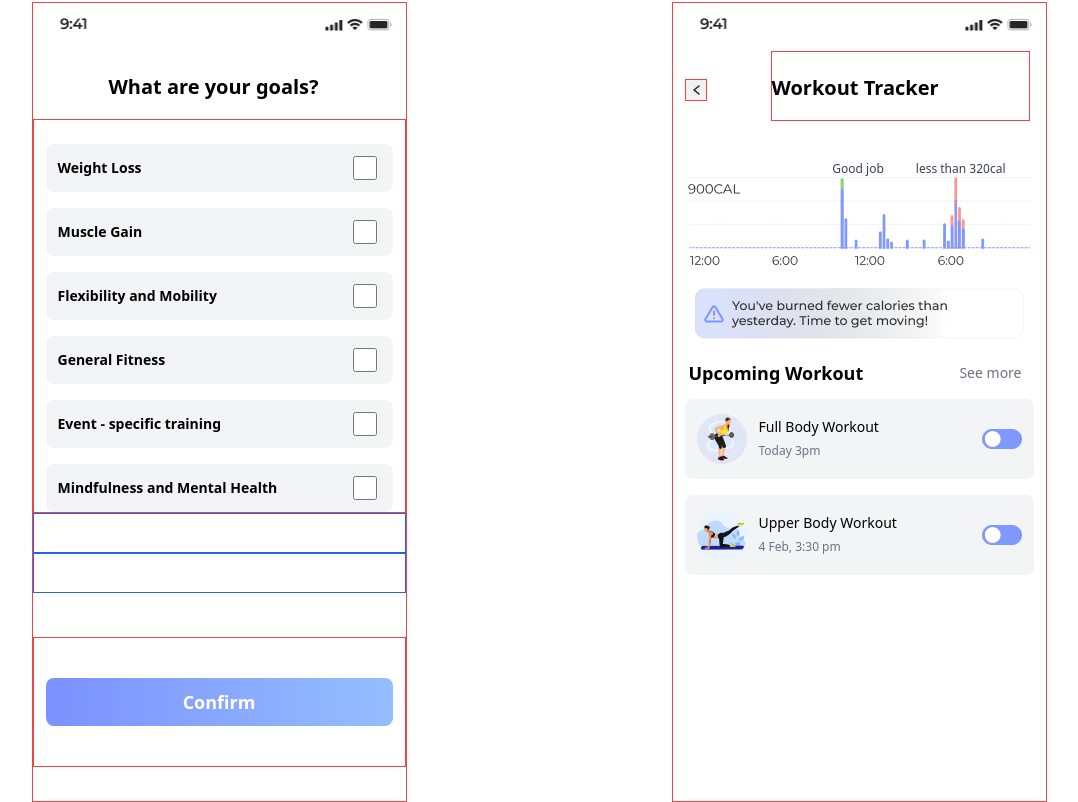
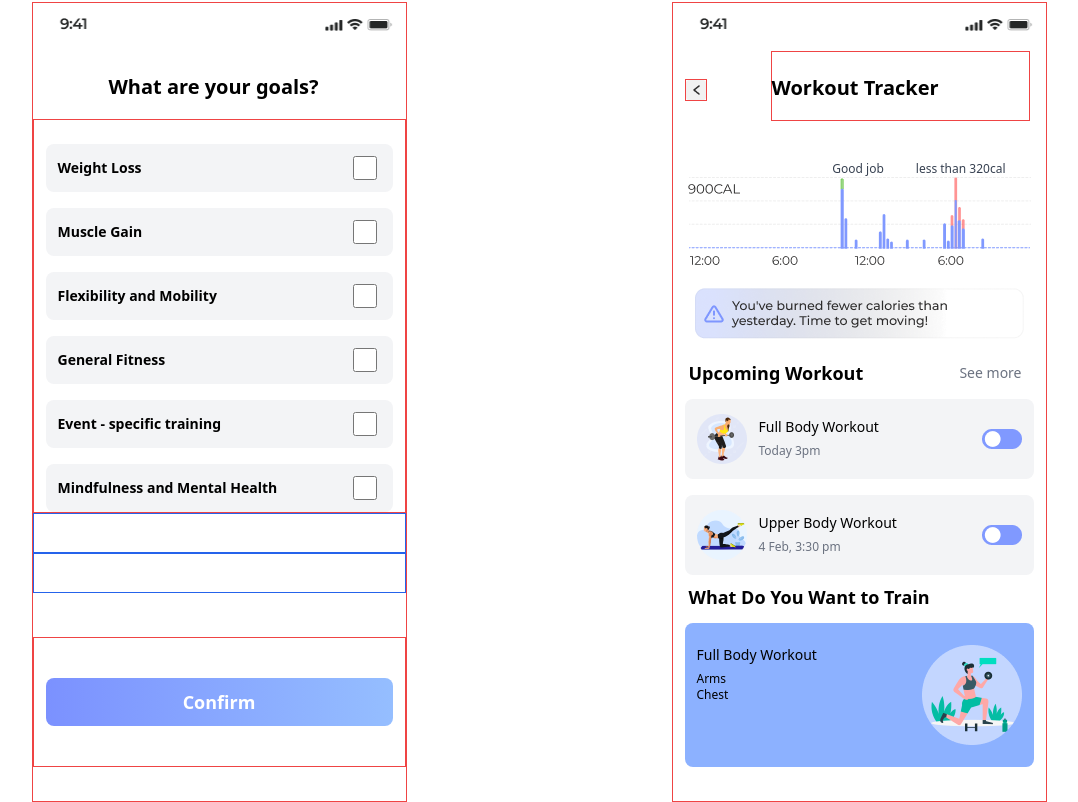
Before and after one commit to AbuUsaid/fitness_app_UI, a website: page src/index.html in a window 1280 px wide. Shown: the part 1694-2496 px from the top of the page, without its empty margins (101-1179 px from the left). Drawn offline with Linux system fonts and the light colour scheme.

Commit message:
complete full body workout card

```diff
--- a/src/index.html
+++ b/src/index.html
@@ -511,6 +511,37 @@
 
           </div>
 
+          <!-- what do you want to train -->
+          <h2 class='font-monserrat text-lg font-bold leading-5 text-left ml-4 mt-3'>What Do You Want to Train</h2>
+          <div class="flex flex-col gap-4 mx-3 mt-4">
+            <div
+              class="w-90 h-36 rounded-lg bg-[#8CB1FF] pl-3 flex items-center justify-between"
+            >
+
+
+
+              <!-- Full body workout card here -->
+              <div class='flex flex-col flex-1 mb-10'>
+                 <h2 class="font-monserrat text-sm font-medium leading-4  text-black mb-2">
+                     Full Body Workout
+                  </h2>
+                  <h2 class="font-monserrat text-xs font-medium leading-3.5  text-black">
+                    Arms
+                  </h2>
+                  <h2 class="font-monserrat text-xs font-medium leading-3.5  text-black">
+                    Chest
+                  </h2>
+               </div>
+             <!-- workout image icon -->
+             <img src="/assets/UpperBodyWorkout.png" alt="workout icon two" class='mr-3'>
+
+
+            </div>
+
+          </div>
+
+
+
 
           </div>
         </div>
```
Also changed, not shown: assets/UpperBodyWorkout.png (added), src/output.css.
